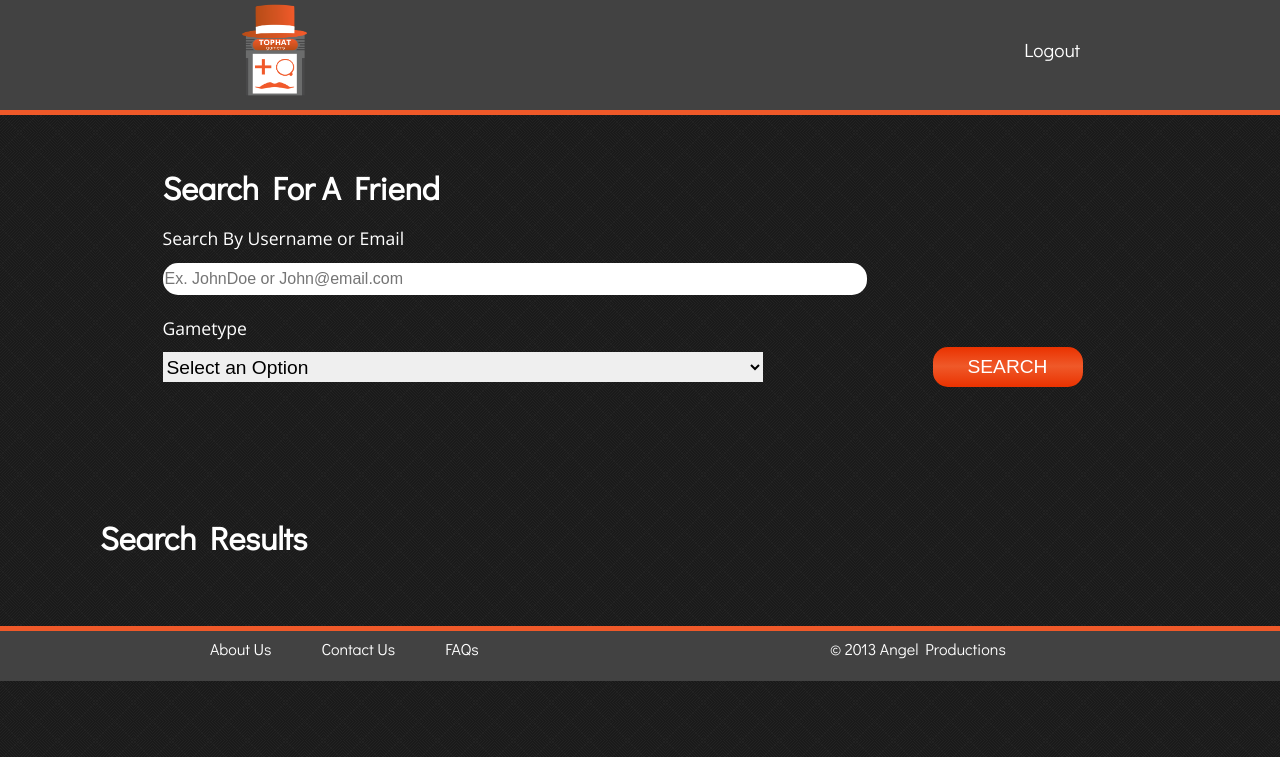
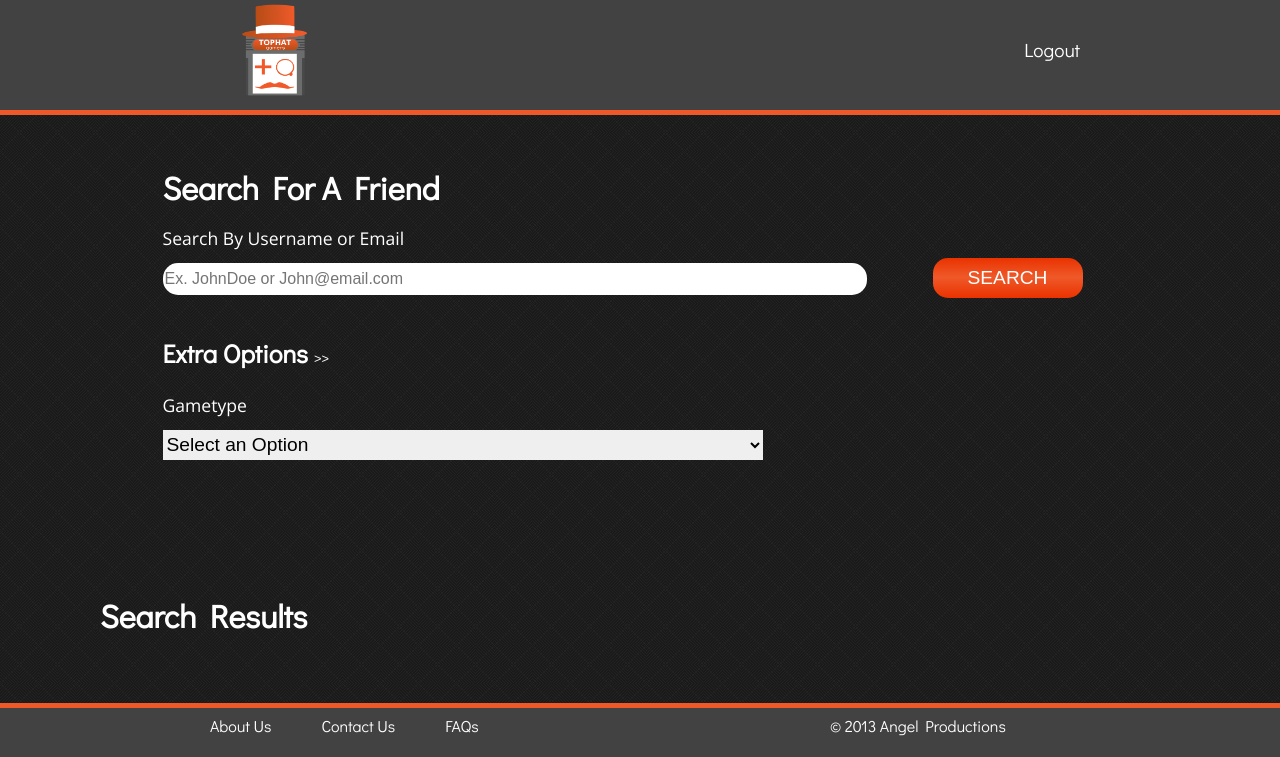
Before and after one commit to AngelDiaz123/Tophat-Gamers-Web-Application, a CodeIgniter app: the page made by Tophat Gamers codeigniter/application/views/searchLoggedIn_view.php in a window 1280 px wide. Shown: the top 757 px of the page. Run offline with CodeIgniter, Linux system fonts and the light colour scheme; data that the repository does not hold is empty; some libraries are stand-ins or nearby versions.

Commit message:
update logged in search view

```diff
--- a/Tophat Gamers codeigniter/application/views/searchLoggedIn_view.php
+++ b/Tophat Gamers codeigniter/application/views/searchLoggedIn_view.php
@@ -24,6 +24,9 @@
 		<?php echo form_open('search', array('method' => 'GET')); ?>
 			<p class="search_text">Search By Username or Email</p>
 			<input type="input" class="main_input" name="q" placeholder="Ex. JohnDoe or John@email.com">
+			<input type="submit" value="SEARCH" class="main_search_button">
+			<h2 class="e_options">Extra Options<button type="button" class="extra"> >> </button></h2>
+			<div class="extra_options">
 				<p class="search_drop">Gametype</p>
 				<select class="main_dropdown" name="d">
 					<option value="">Select an Option</option>
@@ -31,8 +34,9 @@
 					<option value="MMO">MMO</option>
 					<option value="Test">Test</option>
 				</select>
+			</div>
 
-			<input type="submit" value="SEARCH" class="main_search_button">
+
 		</form>
 	</section>
 
@@ -58,6 +62,19 @@
 			$('.popup').magnificPopup({
 			  type: 'inline'
 				// other options
+			});
+
+			$('.extra_options').hide();
+			$('.extra').addClass('active');
+
+			$('.extra').click(function(){
+				if($('.extra').hasClass('active')){
+					$('.extra').removeClass('active');
+					$('.extra_options').show();
+				}else{
+					$('.extra').addClass('active');
+					$('.extra_options').hide();
+				}
 			});
 
 			$('.result_div').hide();
```
Lines whose indentation alone changed are shown as unchanged.
